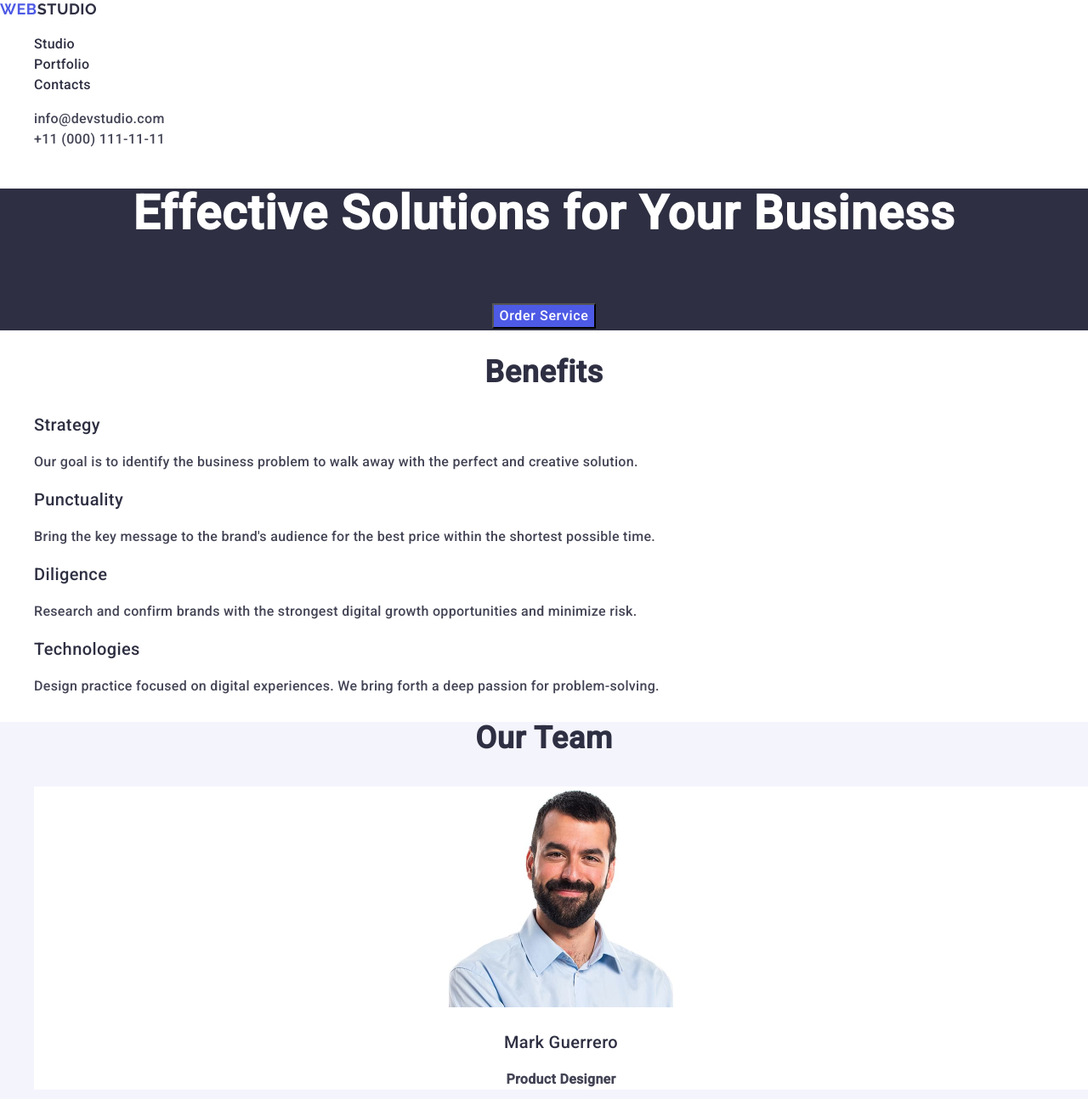
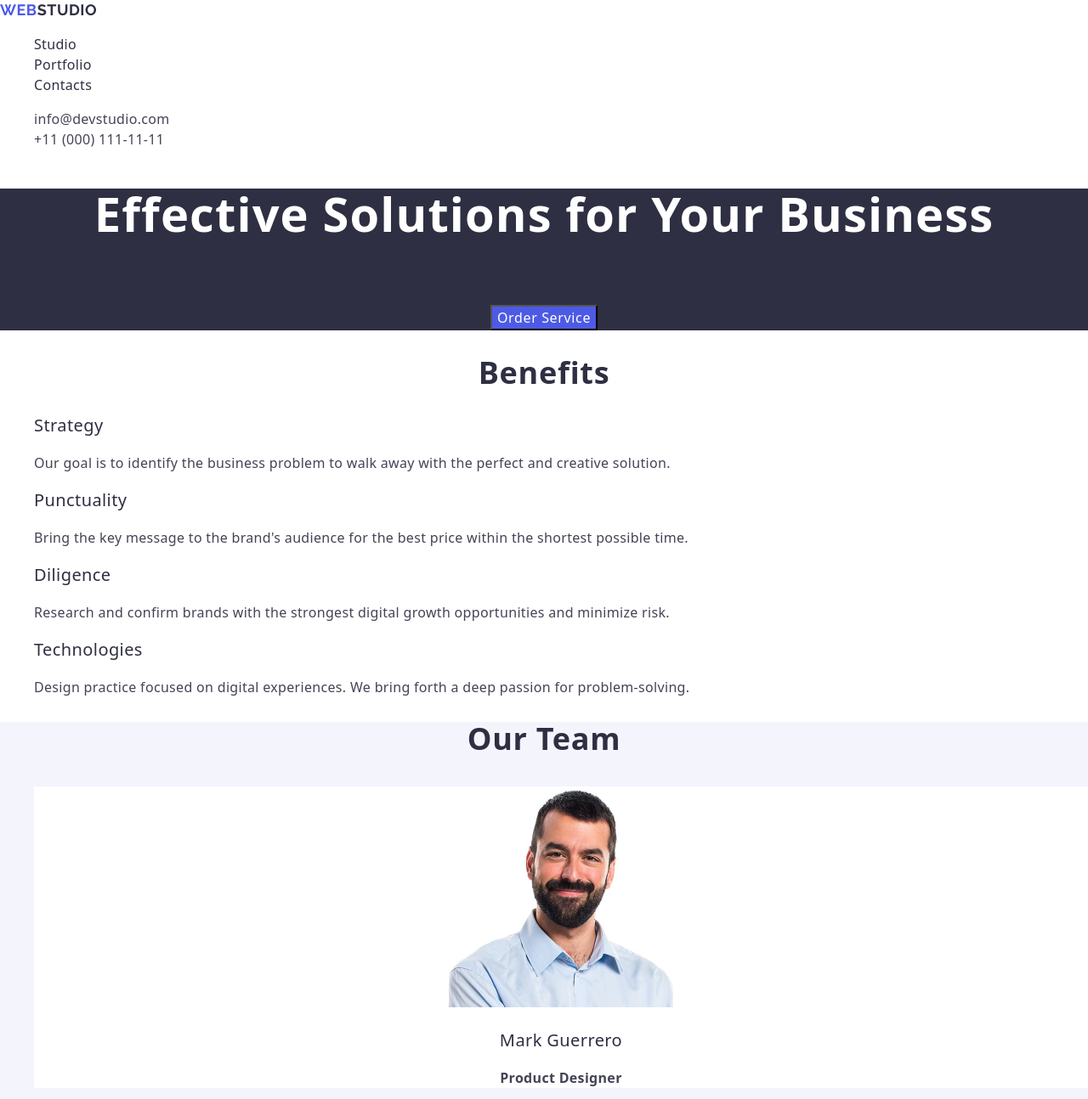
Before and after one commit to Iuliia2304/goit-markup-hw-02, a plain HTML site: page index.html in a window 1280 px wide. Shown: the top 1294 px of the page at 85% size. Drawn offline with nearby package versions, Linux system fonts and the light colour scheme.

Commit message:
add all updates

```diff
--- a/css/style.css
+++ b/css/style.css
@@ -22,7 +22,6 @@ color:#4d5ae5;
     color: #2e2f42;
  }
  .nav-page{
-    font-family: "Roboto", sans-serif;
     font-weight: 500;
         font-size: 16px;
         line-height: 1.5;
@@ -36,7 +35,6 @@ color:#4d5ae5;
     color: #404bbf;
  }
  .page-contact{
-    font-family: "Roboto", sans-serif;
     font-style: normal;
         font-size: 16px;
         line-height: 1.5;
@@ -50,7 +48,6 @@ color:#4d5ae5;
     color:#404bbf;
  }
  .title{
-    font-family:"Roboto", sans-serif;
     font-weight: 700;
         font-size: 56px;
         line-height: 1.07;
@@ -61,7 +58,6 @@ color:#4d5ae5;
  }
 
 .main-page-button{
-    font-family: "Roboto", sans-serif;
     font-weight: 500;
     font-size: 16px;
     line-height: 1.5;
@@ -80,7 +76,6 @@ color:#4d5ae5;
     background-color: #FFFFFF;
 }
 .title-benefit{
-    font-family: "Roboto", sans-serif;
     font-weight: 500;
         font-size: 20px;
         line-height: 1.2;
@@ -88,7 +83,6 @@ color:#4d5ae5;
         color: #2e2f42;
 }
 .title-team{
-    font-family: "Roboto", sans-serif;
         font-weight: 500;
         font-size: 20px;
         line-height: 1.2;
@@ -97,14 +91,12 @@ color:#4d5ae5;
 
 }
 .text-team{
-    font-family: "Roboto", sans-serif;
         font-size: 16px;
         line-height: 1.5;
         letter-spacing: 0.02em;
         color: #434455;
 }
 .text-benefit{
-    font-family: "Roboto", sans-serif;
         font-size: 16px;
         line-height: 1.5;
         letter-spacing: 0.02em;
@@ -117,7 +109,6 @@ background-color: #F4F4FD;
     background-color: #FFFFFF;
 }
 .title-1{
-    font-family: "Roboto", sans-serif;
         font-weight: 700;
         font-size: 36px;
         line-height: 1.11;
@@ -127,7 +118,6 @@ background-color: #F4F4FD;
         color: #2e2f42;
 }
 .main-title-team{
-    font-family: "Roboto", sans-serif;
         font-weight: 700;
         font-size: 36px;
         line-height: 1.11;
@@ -138,7 +128,6 @@ background-color: #F4F4FD;
 }
 #our-team,
 #our-portfolio{
-    font-family: "Roboto", sans-serif;
     font-weight: 700;
         font-size: 36px;
         line-height: 1.11;
@@ -149,7 +138,6 @@ background-color: #F4F4FD;
 
 }
 .portfolio{
-font-family: "Roboto", sans-serif;
     font-weight: 700;
     font-size: 36px;
     line-height: 1.11;
@@ -159,7 +147,6 @@ font-family: "Roboto", sans-serif;
     color: #2e2f42;
 }
 .title-portfolio{
-    font-family: "Roboto", sans-serif;
         font-weight: 500;
         font-size: 20px;
         line-height: 1.2;
@@ -167,7 +154,6 @@ font-family: "Roboto", sans-serif;
         color: #2e2f42;
 }
 .text-portfolio{
-font-family: "Roboto", sans-serif;
     font-size: 16px;
     line-height: 1.5;
     letter-spacing: 0.02em;
@@ -190,7 +176,6 @@ font-family: "Roboto", sans-serif;
     color:#f4f4fd;
 }
 .text-footer{
-    font-family: "Roboto", sans-serif;
         font-size: 16px;
         line-height: 1.5;
         letter-spacing: 0.02em;
--- a/index.html
+++ b/index.html
@@ -10,8 +10,8 @@
 <link rel="preconnect" href="https://fonts.googleapis.com">
 <link rel="preconnect" href="https://fonts.gstatic.com" crossorigin>
 <link
-    href="https://fonts.googleapis.com/css2?family=Raleway:ital,wght@0,700;1,700&family=Roboto:ital,wght@400,500,700;1,500&display=swap"
-    rel="stylesheet">
+     href="https://fonts.googleapis.com/css2?family=Raleway:wght@700&family=Roboto:wght@400;500;700&display=swap" rel="stylesheet">
+
 </head>
 
 <body>
```
